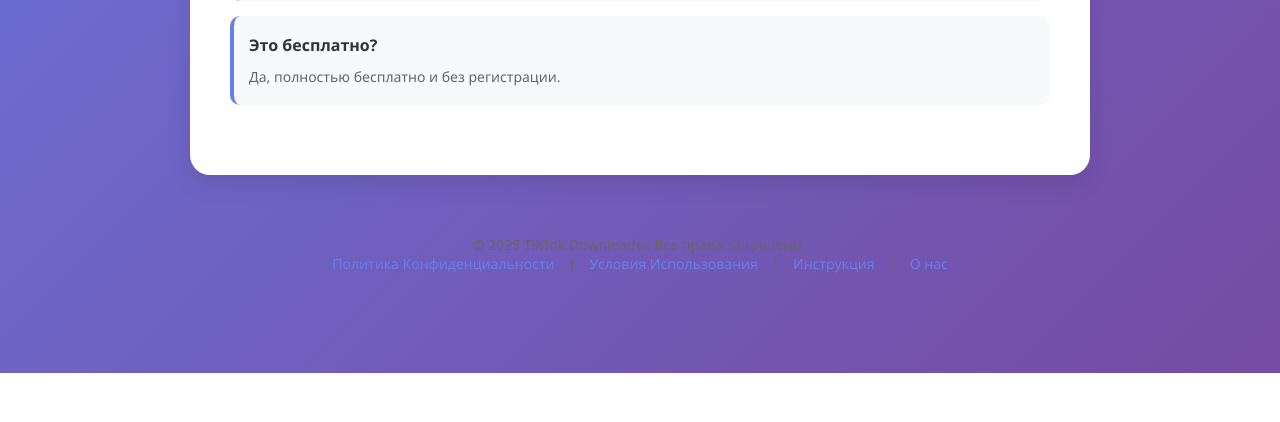
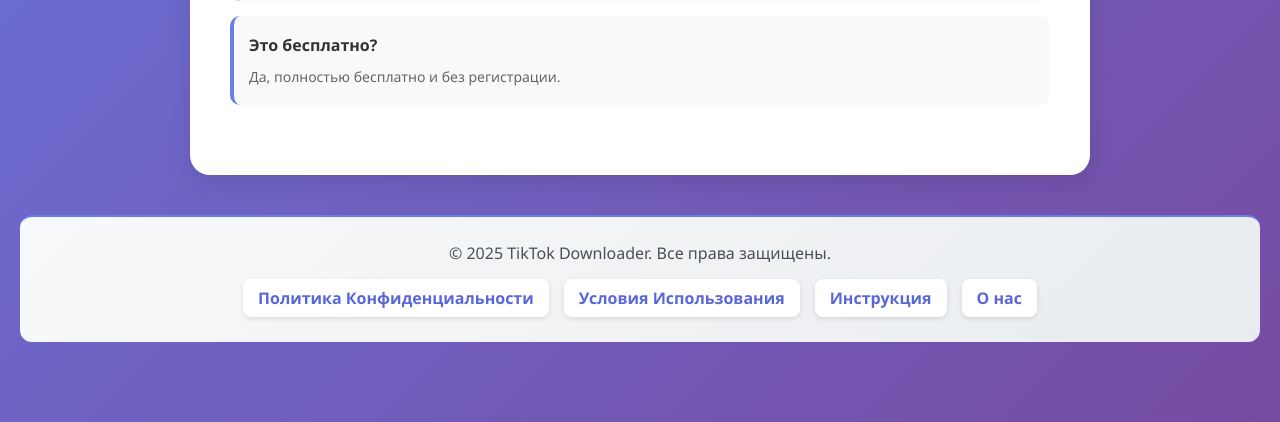
Before and after one commit to Olena-Mala/tiktok-d, a Flask app: page / in a window 1280 px wide. Shown: the part 979-1401 px from the top of the page. Before the commit the page ends 1352 px from the top, so only its background shows below. Run offline with Flask 3, Linux system fonts and the light colour scheme.

Commit message:
index.html

```diff
--- a/templates/index.html
+++ b/templates/index.html
@@ -561,15 +561,15 @@
     // Скрывать ошибку при клике в любое место
     document.addEventListener('click', hideError);
     </script>
-    <!-- Добавь этот блок в конец файла index.html -->
-<footer style="text-align: center; margin-top: 40px; padding: 20px; color: #666; font-size: 14px;">
-    <p>© 2025 TikTok Downloader. Все права защищены.</p>
-    <p>
-        <a href="/privacy" style="color: #667eea; text-decoration: none; margin: 0 10px;">Политика Конфиденциальности</a> |
-        <a href="/terms" style="color: #667eea; text-decoration: none; margin: 0 10px;">Условия Использования</a> |
-        <a href="/howto" style="color: #667eea; text-decoration: none; margin: 0 10px;">Инструкция</a> |
-        <a href="/about" style="color: #667eea; text-decoration: none; margin: 0 10px;">О нас</a>
-    </p>
+    <!-- Замени старый футер на этот код -->
+<footer style="text-align: center; margin-top: 40px; padding: 25px; background: linear-gradient(135deg, #f8f9fa 0%, #e9ecef 100%); border-radius: 12px; border-top: 2px solid #667eea;">
+    <p style="color: #495057; font-weight: 500; margin-bottom: 15px;">© 2025 TikTok Downloader. Все права защищены.</p>
+    <div style="display: flex; justify-content: center; flex-wrap: wrap; gap: 15px;">
+        <a href="/privacy" style="color: #5a67d8; text-decoration: none; font-weight: 600; padding: 8px 15px; background: white; border-radius: 8px; box-shadow: 0 2px 5px rgba(0,0,0,0.1); transition: all 0.3s;">Политика Конфиденциальности</a>
+        <a href="/terms" style="color: #5a67d8; text-decoration: none; font-weight: 600; padding: 8px 15px; background: white; border-radius: 8px; box-shadow: 0 2px 5px rgba(0,0,0,0.1); transition: all 0.3s;">Условия Использования</a>
+        <a href="/howto" style="color: #5a67d8; text-decoration: none; font-weight: 600; padding: 8px 15px; background: white; border-radius: 8px; box-shadow: 0 2px 5px rgba(0,0,0,0.1); transition: all 0.3s;">Инструкция</a>
+        <a href="/about" style="color: #5a67d8; text-decoration: none; font-weight: 600; padding: 8px 15px; background: white; border-radius: 8px; box-shadow: 0 2px 5px rgba(0,0,0,0.1); transition: all 0.3s;">О нас</a>
+    </div>
 </footer>
 </body>
 </html>
```
